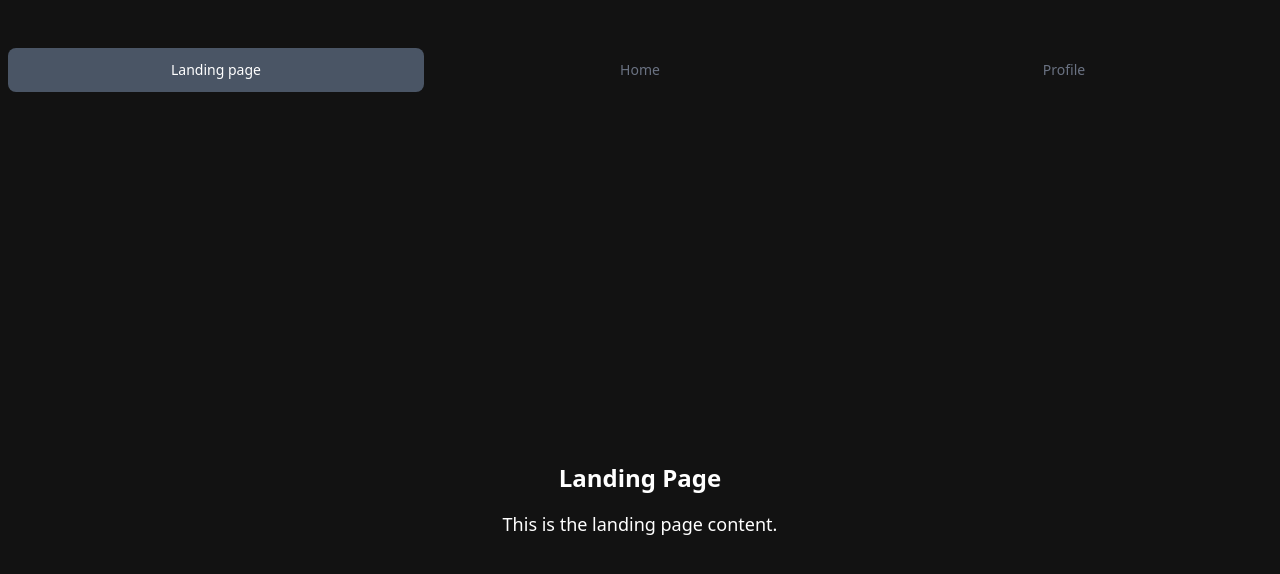
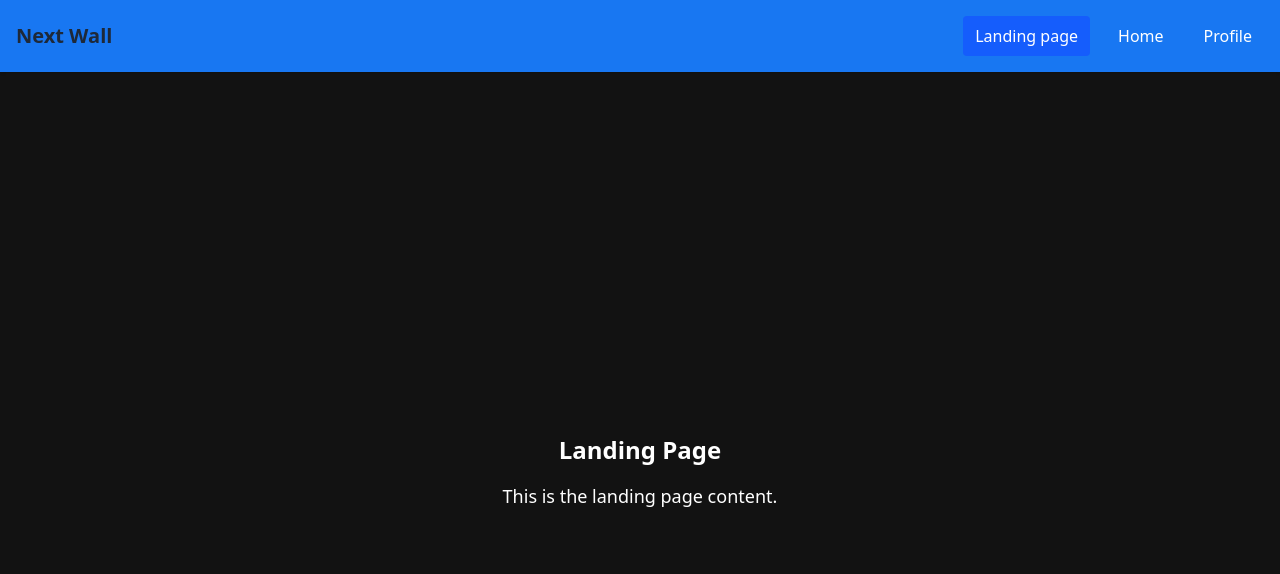
Before and after one commit to nocturnalDev11/next-wall, a Next.js app: page / in a window 1280 px wide. Shown: the top 574 px of the page. Built offline with nearby package versions, Linux system fonts and the light colour scheme; what @heroui/react would draw is missing.

Commit message:
Refactor Navbar and NavLink components for improved styling and structure

```diff
--- a/src/app/layout.tsx
+++ b/src/app/layout.tsx
@@ -20,7 +20,7 @@ interface RootLayoutProps {
 export default function RootLayout({ children }: RootLayoutProps) {
     return (
         <html lang="en">
-            <body className={`${inter.variable} antialiased mx-auto mt-10`}>
+            <body className={`${inter.variable} antialiased mx-auto`}>
                 <Providers>
                     <Navbar />
                     {children}
--- a/src/components/Navbar.tsx
+++ b/src/components/Navbar.tsx
@@ -8,12 +8,20 @@ export default function Navbar() {
     ];
 
     return (
-        <nav className="flex gap-x-2 p-2">
-            {navigationLinks.map((link) => (
-                <NavLink key={link.path} to={link.path}>
-                    {link.name}
-                </NavLink>
-            ))}
+        <nav className="bg-[#1877F2] shadow">
+            <div className="max-w-screen-xl mx-auto flex items-center justify-between p-4">
+                <div className="text-xl font-bold text-gray-800 dark:text-white">
+                Next Wall
+                </div>
+
+                <ul className="flex space-x-4">
+                    {navigationLinks.map((link) => (
+                        <li key={link.path}>
+                            <NavLink to={link.path}>{link.name}</NavLink>
+                        </li>
+                    ))}
+                </ul>
+            </div>
         </nav>
     );
 }
--- a/src/components/ui/Navlink.tsx
+++ b/src/components/ui/Navlink.tsx
@@ -11,20 +11,21 @@ interface NavLinkProps {
 
 export default function NavLink({ to, children }: NavLinkProps) {
     const pathname = usePathname();
-
     const isActive = pathname === to;
 
     const baseClasses =
-        "w-full py-3 px-4 inline-flex justify-center items-center gap-2 text-sm font-medium text-center rounded-lg";
+        "block py-2 px-3 rounded-sm";
 
-    const activeClasses = isActive
-        ? "bg-gray-600 text-white"
-        : "bg-transparent text-gray-500 hover:text-gray-600 dark:text-neutral-500 dark:hover:text-gray-500 dark:focus:text-gray-500";
+    const activeClasses =
+        "text-white bg-blue-600";
+
+    const inactiveClasses =
+        "text-white hover:bg-blue-500";
 
     return (
         <Link
             href={to}
-            className={`${baseClasses} ${activeClasses}`}
+            className={`${baseClasses} ${isActive ? activeClasses : inactiveClasses}`}
             aria-current={isActive ? "page" : undefined}
         >
             {children}
```
